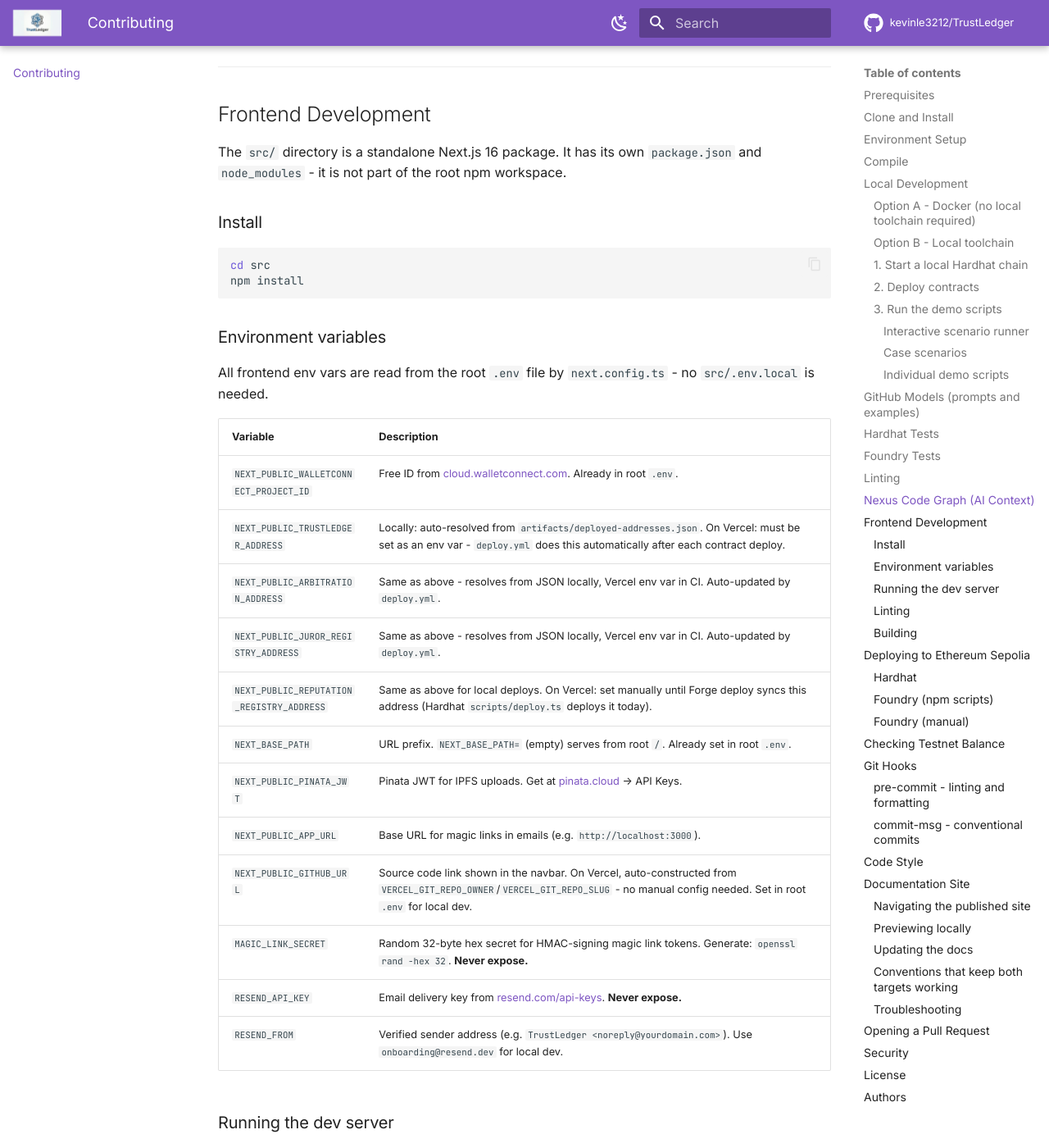
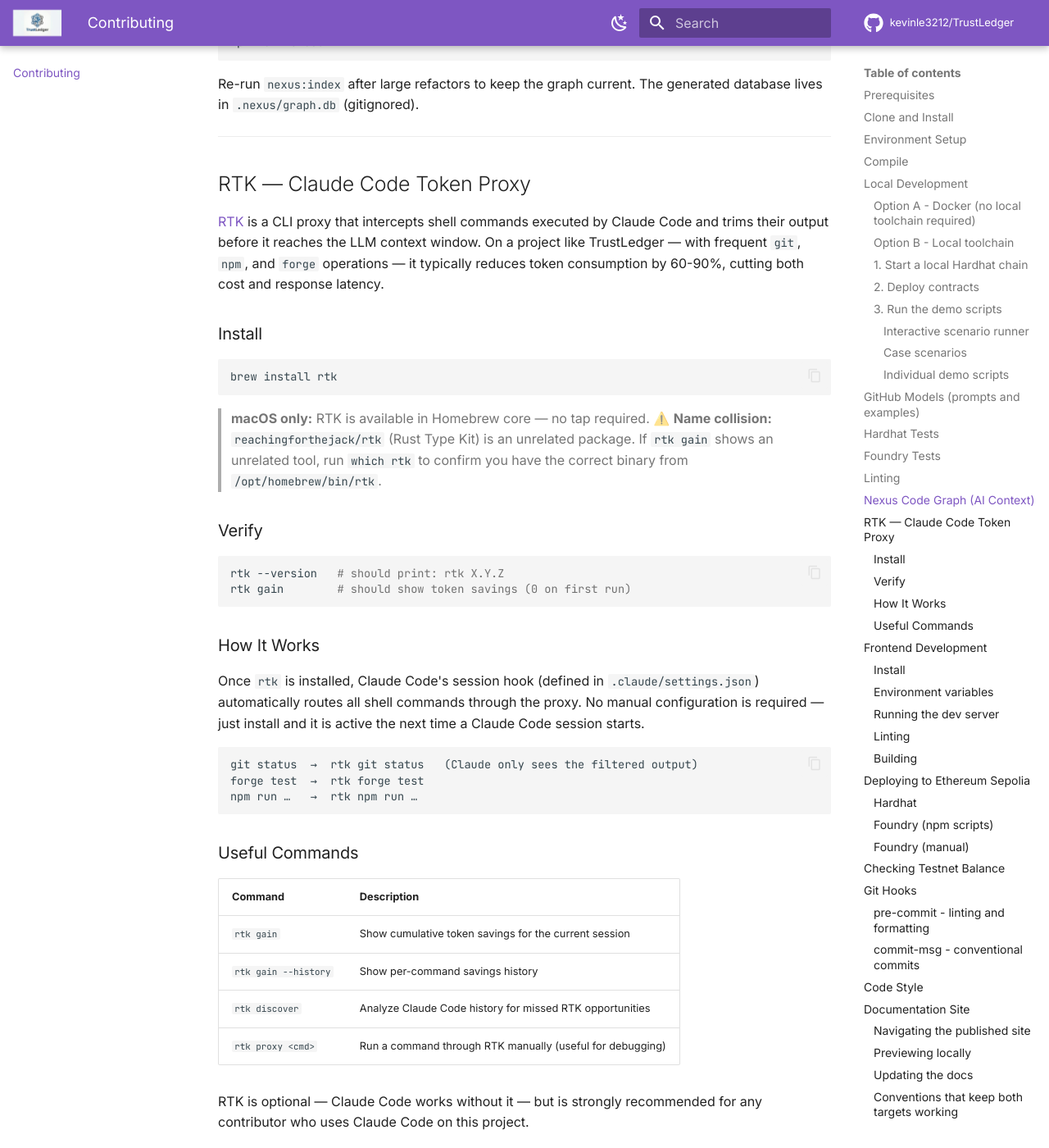
Before and after one commit to kevinle3212/TrustLedger, an MkDocs documentation site: the page built from docs/CONTRIBUTING.md, in a window 1280 px wide and 1400 px high, scrolled down 9051 px. Shown: the whole window at 82% size. Built offline with MkDocs 1.6.1 and Material for MkDocs 9.7.7, drawn with Linux system fonts in a browser that asks for light colours; comment, search, counter and statistics services are not loaded; some of the changed text lies outside the part shown.

Commit message:
docs: add RTK token proxy installation and usage   documentation

````diff
--- a/docs/CONTRIBUTING.md
+++ b/docs/CONTRIBUTING.md
@@ -6,13 +6,14 @@ This guide covers everything needed to clone, compile, test, lint, and deploy Tr
 
 ## Prerequisites
 
-| Tool    | Version             | Install                                                                                                                                                                      |
-| ------- | ------------------- | ---------------------------------------------------------------------------------------------------------------------------------------------------------------------------- |
-| Node.js | ≥ 22.0.0            | [nodejs.org](https://nodejs.org) or `nvm install 22`                                                                                                                         |
-| npm     | Bundled             | Included with Node.js                                                                                                                                                        |
-| Foundry | Latest              | `curl -L https://foundry.paradigm.xyz \| bash && foundryup`                                                                                                                  |
-| Git     | Any                 | [git-scm.com](https://git-scm.com)                                                                                                                                           |
-| Python  | ≥ 3.9 _(docs only)_ | [python.org](https://www.python.org) — only needed to preview the docs site locally (`pip install -r requirements-docs.txt`). See [Documentation Site](#documentation-site). |
+| Tool             | Version             | Install                                                                                                                                                                      |
+| ---------------- | ------------------- | ---------------------------------------------------------------------------------------------------------------------------------------------------------------------------- |
+| Node.js          | ≥ 22.0.0            | [nodejs.org](https://nodejs.org) or `nvm install 22`                                                                                                                         |
+| npm              | Bundled             | Included with Node.js                                                                                                                                                        |
+| Foundry          | Latest              | `curl -L https://foundry.paradigm.xyz \| bash && foundryup`                                                                                                                  |
+| Git              | Any                 | [git-scm.com](https://git-scm.com)                                                                                                                                           |
+| Python           | ≥ 3.9 _(docs only)_ | [python.org](https://www.python.org) — only needed to preview the docs site locally (`pip install -r requirements-docs.txt`). See [Documentation Site](#documentation-site). |
+| rtk _(optional)_ | Latest              | `brew install rtk` — token-optimized Claude Code CLI proxy; see [RTK Setup](#rtk--claude-code-token-proxy) below.                                                            |
 
 Verify your installation:
 
@@ -20,6 +21,7 @@ Verify your installation:
 node --version    # v22.x.x or later
 npm --version
 forge --version   # forge 0.x.x
+rtk --version     # rtk X.Y.Z (optional, only if using Claude Code)
 ```
 
 ---
@@ -342,6 +344,49 @@ Re-run `nexus:index` after large refactors to keep the graph current. The genera
 
 ---
 
+## RTK — Claude Code Token Proxy
+
+[RTK](https://www.rtk-ai.app/) is a CLI proxy that intercepts shell commands executed by Claude Code and trims their output before it reaches the LLM context window. On a project like TrustLedger — with frequent `git`, `npm`, and `forge` operations — it typically reduces token consumption by 60-90%, cutting both cost and response latency.
+
+### Install
+
+```bash
+brew install rtk
+```
+
+> **macOS only:** RTK is available in Homebrew core — no tap required.
+> ⚠️ **Name collision:** `reachingforthejack/rtk` (Rust Type Kit) is an unrelated package. If `rtk gain` shows an unrelated tool, run `which rtk` to confirm you have the correct binary from `/opt/homebrew/bin/rtk`.
+
+### Verify
+
+```bash
+rtk --version   # should print: rtk X.Y.Z
+rtk gain        # should show token savings (0 on first run)
+```
+
+### How It Works
+
+Once `rtk` is installed, Claude Code's session hook (defined in `.claude/settings.json`) automatically routes all shell commands through the proxy. No manual configuration is required — just install and it is active the next time a Claude Code session starts.
+
+```
+git status  →  rtk git status   (Claude only sees the filtered output)
+forge test  →  rtk forge test
+npm run …   →  rtk npm run …
+```
+
+### Useful Commands
+
+| Command              | Description                                               |
+| -------------------- | --------------------------------------------------------- |
+| `rtk gain`           | Show cumulative token savings for the current session     |
+| `rtk gain --history` | Show per-command savings history                          |
+| `rtk discover`       | Analyze Claude Code history for missed RTK opportunities  |
+| `rtk proxy <cmd>`    | Run a command through RTK manually (useful for debugging) |
+
+RTK is optional — Claude Code works without it — but is strongly recommended for any contributor who uses Claude Code on this project.
+
+---
+
 ## Frontend Development
 
 The `src/` directory is a standalone Next.js 16 package. It has its own `package.json` and `node_modules` - it is not part of the root npm workspace.
````
Also changed, not shown: CLAUDE.md (+15 -2 lines), README.md (+73 -26 lines), docs/MISCELLANEOUS.md (+35 -2 lines).
